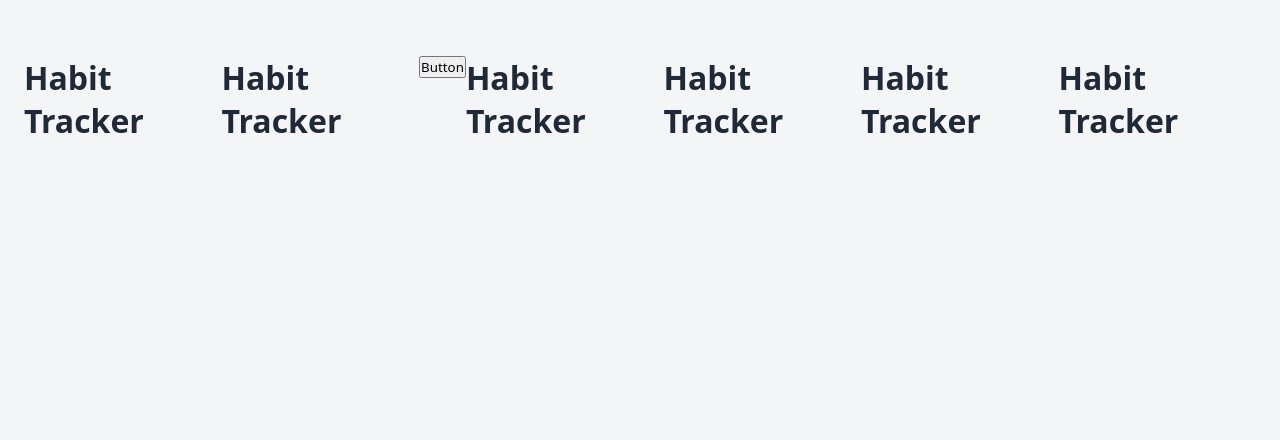
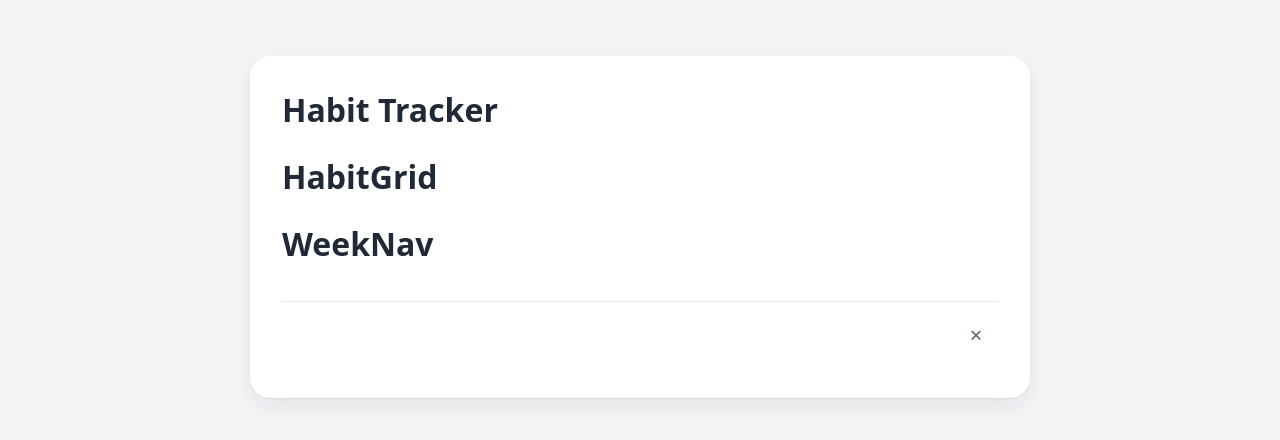
Before and after one commit to IanOviedo/habit-tracker, a React (Create React App) app: page / in a window 1280 px wide. Shown: the top 440 px of the page. Built offline with nearby package versions, Linux system fonts and the light colour scheme.

Commit message:
Fix component nesting and add HabitRow structure
- Wrap components in div.card inside div.app
- Move HabitRow inside HabitGrid as a sibling of the header row
- Add habit-info, habit-name, streak and delete button markup
- Comment out Button and DayCell until they are needed

```diff
--- a/src/App.js
+++ b/src/App.js
@@ -4,15 +4,17 @@ import { useState } from "react";
 function App() {
   return (
     <div className="app" >
-      <Header/>
+      <div className="card">
+        <Header/>
       <AddHabitForm/>
 
-        <Button>Button</Button>
+        {/* <Button>Button</Button> */}
 
       <WeekNav/>
         <HabitGrid/>
-          <HabitRow/>
-            <DayCell/>
+            {/* <DayCell/>  */}
+      </div>
+
 
     </div>
   );
@@ -33,43 +35,45 @@ function Header() {
 function AddHabitForm() {
     return (
       <div>
-        <h1>Habit Tracker</h1>
+        <h1>HabitGrid</h1>
       </div>
     )
 }
 
-function Button({children}) {
-  return <button>{children}</button>
-
-}
-
-
 function WeekNav() {
     return (
       <div>
-        <h1>Habit Tracker</h1>
-      </div>
-    )
-}
-function HabitGrid() {
-    return (
-      <div>
-        <h1>Habit Tracker</h1>
-      </div>
-    )
-}
-function HabitRow() {
-    return (
-      <div>
-        <h1>Habit Tracker</h1>
+        <h1>WeekNav</h1>
       </div>
     )
 }
 
-function DayCell() {
-    return (
-      <div>
-        <h1>Habit Tracker</h1>
+
+function HabitGrid() {
+  return (
+    <div className="grid-scroll">
+      <div className="grid">
+        <div className="row row-head">
+          {/* aquí después: head-label y los días */}
+        </div>
+
+        <HabitRow />
       </div>
-    )
+    </div>
+  );
 }
+
+function HabitRow() {
+  return (
+    <div className="row">
+      <div className="habit-info">
+        <p className="habit-name"></p>
+        <p className="streak"></p>
+      </div>
+
+      {/* <DayCell /> */}
+
+      <button className="delete-btn">&times;</button>
+    </div>
+  );
+}
```
